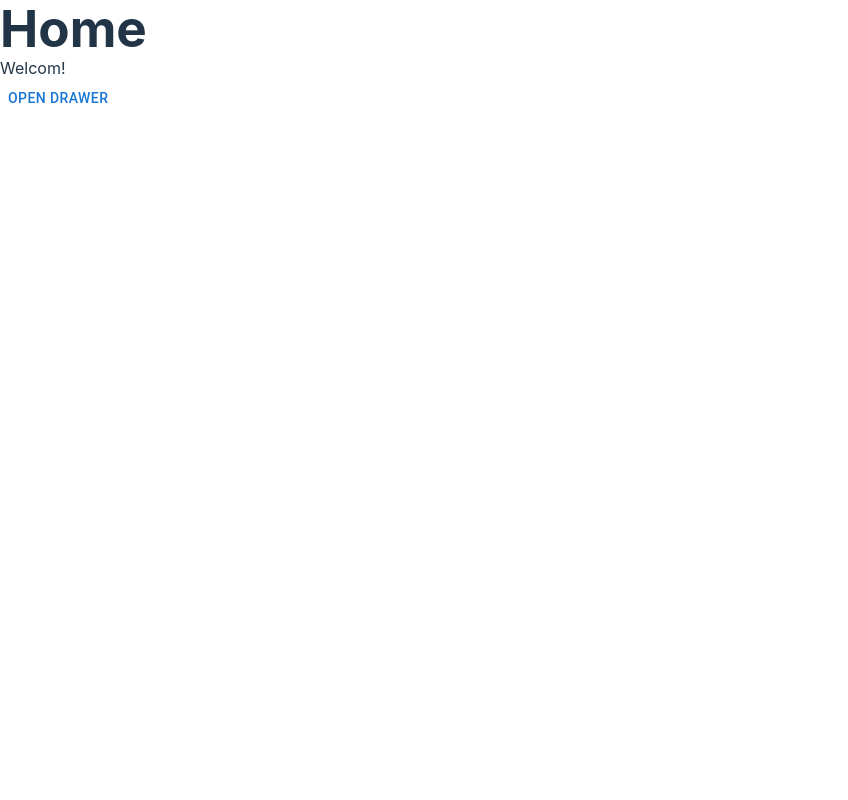
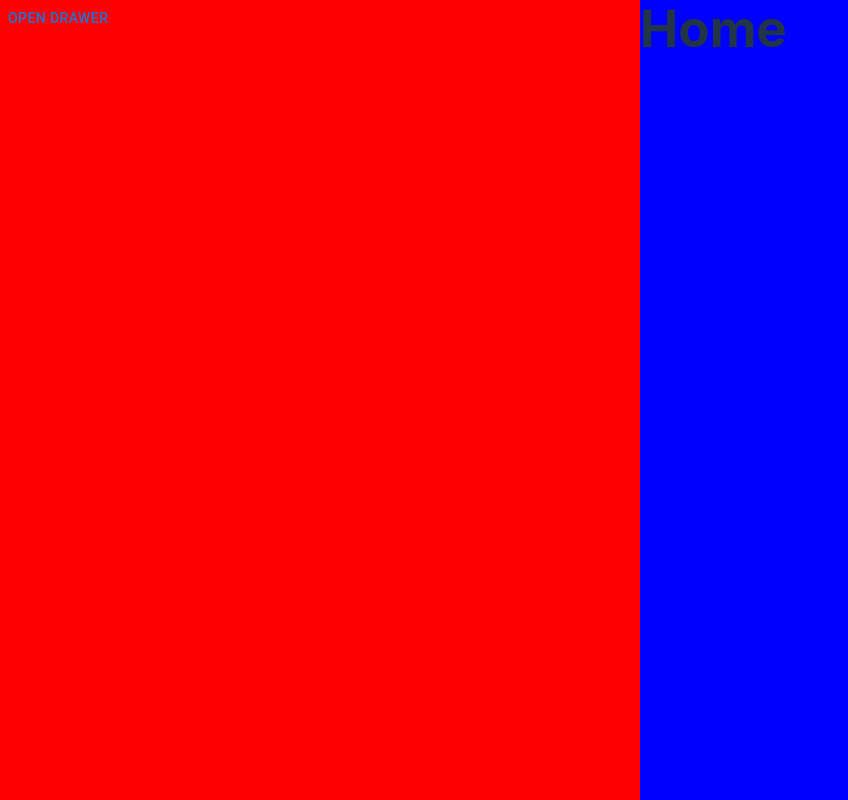
Before and after one commit to franpercivaldi/Sinergia_technical_test, a React (Vite) app in the folder sinergia-front/: page / in a window 1280 px wide. Shown: the whole page, without its empty margins (0-848 px from the left). Built offline with nearby package versions, Linux system fonts and the light colour scheme.

Commit message:
Change global style

```diff
--- a/sinergia-front/src/App.jsx
+++ b/sinergia-front/src/App.jsx
@@ -2,7 +2,9 @@ import React from 'react';
 import AppRoutes from './navigation/AppRoutes';
 
 const App = () => {
-  return <AppRoutes />;
+  return (
+      <AppRoutes />
+  )
 };
 
 export default App;
--- a/sinergia-front/src/components/Sidebar.jsx
+++ b/sinergia-front/src/components/Sidebar.jsx
@@ -16,7 +16,7 @@ const buttonStyles = {
   margin: '30% 0 30% 0', // Agregar un poco de margen
 };
 
-export default function TemporaryDrawer() {
+const Sidebar = () =>  {
   const [open, setOpen] = React.useState(false);
 
   const toggleDrawer = (newOpen) => () => {
@@ -66,3 +66,5 @@ export default function TemporaryDrawer() {
     </div>
   );
 }
+
+export default Sidebar;
--- a/sinergia-front/src/index.css
+++ b/sinergia-front/src/index.css
@@ -29,13 +29,12 @@ a:hover {
   color: #535bf2;
 }
 
-/* body {
+body {
   margin: 0;
   display: flex;
-  place-items: center;
-  min-width: 320px;
   min-height: 100vh;
-} */
+  min-width: 100vw;
+}
 
 h1 {
   font-size: 3.2em;
--- a/sinergia-front/src/pages/Home.jsx
+++ b/sinergia-front/src/pages/Home.jsx
@@ -1,17 +1,20 @@
 import React from 'react';
 import Sidebar from '../components/Sidebar';
-
-const style = {
-  height: '100vh',
-}
+import Grid from '@mui/material/Grid2';
 
 const Home = () => {
   return(
-    <div style={style}>
-      <h1>Home</h1>
-      <p>Welcom!</p>
-      <Sidebar />
-    </div>
+    <Grid container sx={{minHeight:'100%', minWidth:'100vw'}}>
+      {/* First part of the screen */}
+      <Grid size={6} sx={{backgroundColor:'red'}}>
+        <Sidebar />
+      </Grid>
+
+      {/* Second part of the screen */}
+      <Grid size={6} sx={{backgroundColor:'blue'}}>
+        <h1>Home</h1>
+      </Grid>
+    </Grid>
   );
 }
 
```
